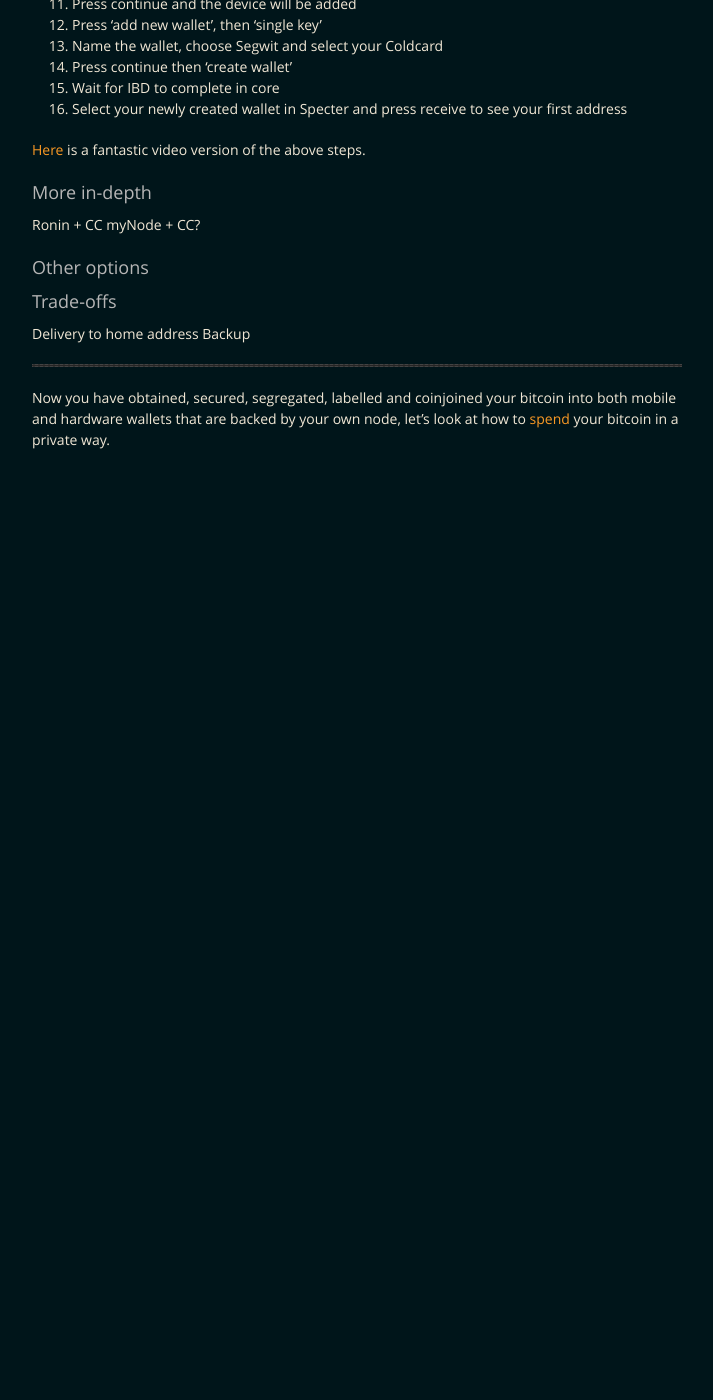
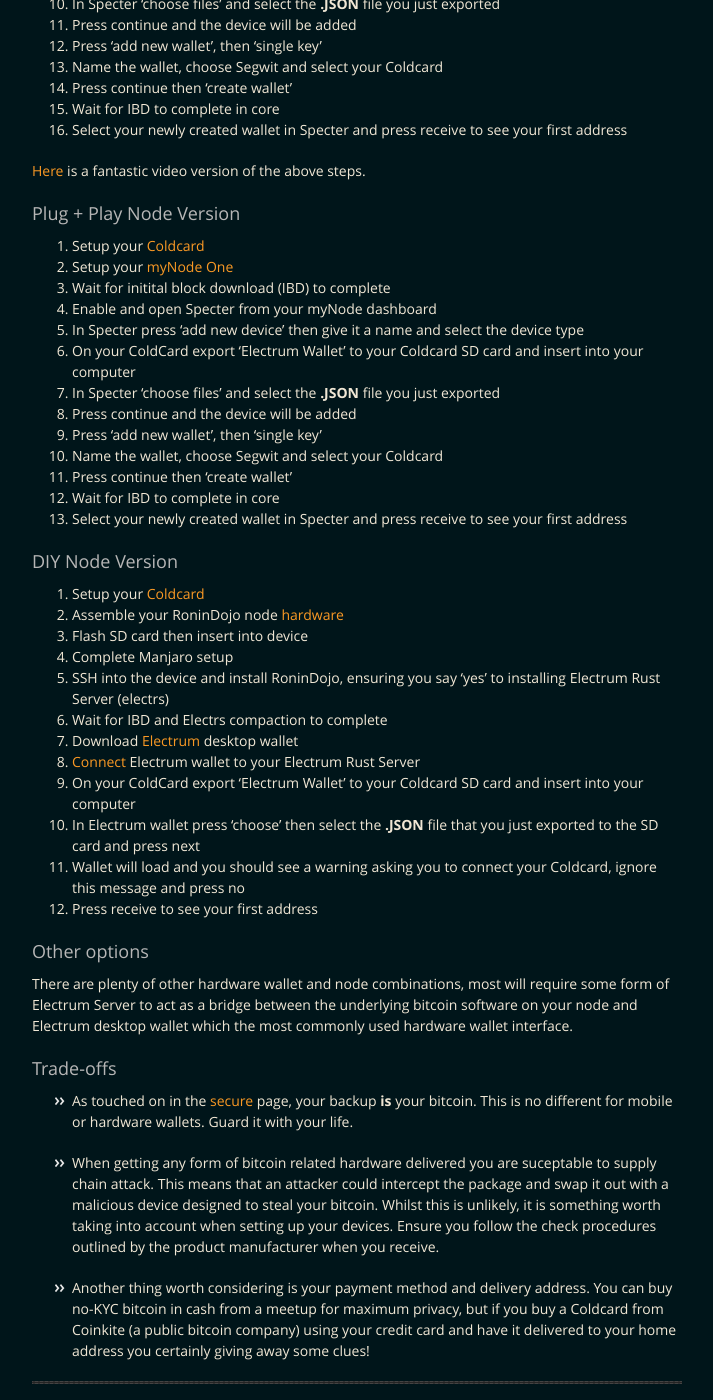
Before and after one commit to BitcoinQnA/BitcoinPrivacyGuide, a Jekyll site: the page built from safeguard.md, in a window 1280 px wide and 1400 px high, scrolled down 986 px. Shown: the whole window, without its empty margins (283-996 px from the left). Built offline with Jekyll 4.4.1, drawn with Linux system fonts in a browser that asks for light colours; before the commit the page ends 1546 px from its top, so only the background shows below that; some of the changed text lies outside the part shown.

Commit message:
Update safeguard.md

```diff
--- a/safeguard.md
+++ b/safeguard.md
@@ -8,8 +8,9 @@ layout: default
 ### Table of Contents
 
 1.  [What is coldstorage?](#why-safeguard)
-2.  [Easy](#easy)
-3.  [More in-depth](#more-indepth)
+2.  [Desktop Node Version](#desktop-node-version)
+3.  [Plug + Play Node](#plug-and-play-node-version)
+3.  [DIY Node](#diy-node-version)
 4.  [Other options](#other-options)
 5.  [Trade-offs](#trade-offs)
 
@@ -20,13 +21,13 @@ So far all we have discussed are mobile wallets that favour convenience because
 
 Cold storage refers to a method of bitcoin storage that has never touched the internet. For most users this takes the form of a hardware wallet which is a dedicated device designed with one aim, to generate and secure your private keys. When looking for a cold storage method, look for 'air gapped' devices like the [Coldcard](https://coldcardwallet.com/) or [Cobo Vault](https://cobo.com/hardware-wallet/cobo-vault). These devices never need to be plugged into your *potentially* malware infected computer to sign transactions and allow you to spend your bitcoin, adding a huge layer of protection from attack.
 
-### Easy
+### Desktop Node Version
 
 **Specter + Bitcoin Core + Coldcard**
 
 1.  Setup your [Coldcard](https://coldcardwallet.com/docs/quick)
 2.  Download [Bitcoin Core](https://bitcoin.org/en/download)
-2.  Open core, go to 'options' and edit the config file and add the line `server=1`
+2.  Open core, go to 'options' and edit the config file to add the line `server=1`
 3.  Restart core, initital block download (IBD) will now recommence.
 4.  Download [Specter Desktop](https://github.com/cryptoadvance/specter-desktop/releases)
 5.  Select 'run local Specter server'
@@ -43,19 +44,50 @@ Cold storage refers to a method of bitcoin storage that has never touched the in
 
 [Here](https://www.youtube.com/watch?v=4koKF2MDXtk) is a fantastic video version of the above steps.
 
-### More in-depth
+### Plug + Play Node Version
 
-Ronin + CC
-myNode + CC?
+1.  Setup your [Coldcard](https://coldcardwallet.com/docs/quick)
+2.  Setup your [myNode One](http://mynodebtc.com/guide/getting_started)
+3.  Wait for initital block download (IBD) to complete
+4.  Enable and open Specter from your myNode dashboard
+5.  In Specter press 'add new device' then give it a name and select the device type
+6.  On your ColdCard export 'Electrum Wallet' to your Coldcard SD card and insert into your computer
+7.  In Specter 'choose files' and select the **.JSON** file you just exported
+8.  Press continue and the device will be added
+9.  Press 'add new wallet', then 'single key'
+10. Name the wallet, choose Segwit and select your Coldcard
+11. Press continue then 'create wallet'
+12. Wait for IBD to complete in core
+13. Select your newly created wallet in Specter and press receive to see your first address
+
+### DIY Node Version
+
+1.  Setup your [Coldcard](https://coldcardwallet.com/docs/quick)
+2.  Assemble your RoninDojo node [hardware](https://wiki.ronindojo.io/en/hardware)
+3.  Flash SD card then insert into device
+4.  Complete Manjaro setup
+5.  SSH into the device and install RoninDojo, ensuring you say 'yes' to installing Electrum Rust Server (electrs)
+6.  Wait for IBD and Electrs compaction to complete
+7.  Download [Electrum](https://electrum.org/#download) desktop wallet
+8.  [Connect](https://wiki.ronindojo.io/en/gui-setup/step5) Electrum wallet to your Electrum Rust Server
+9.  On your ColdCard export 'Electrum Wallet' to your Coldcard SD card and insert into your computer
+10. In Electrum wallet press 'choose' then select the **.JSON** file that you just exported to the SD card and press next
+11. Wallet will load and you should see a warning asking you to connect your Coldcard, ignore this message and press no
+12. Press receive to see your first address
+
 
 ### Other options
 
+There are plenty of other hardware wallet and node combinations, most will require some form of Electrum Server to act as a bridge between the underlying bitcoin software on your node and Electrum desktop wallet which the most commonly used hardware wallet interface.
 
 
 ### Trade-offs
 
-Delivery to home address
-Backup
+* As touched on in the [secure](https://bitcoinprivacy.guide/secure.html) page, your backup **is** your bitcoin. This is no different for mobile or hardware wallets. Guard it with your life.
+
+* When getting any form of bitcoin related hardware delivered you are suceptable to supply chain attack. This means that an attacker could intercept the package and swap it out with a malicious device designed to steal your bitcoin. Whilst this is unlikely, it is something worth taking into account when setting up your devices. Ensure you follow the check procedures outlined by the product manufacturer when you receive.
+
+* Another thing worth considering is your payment method and delivery address. You can buy no-KYC bitcoin in cash from a meetup for maximum privacy, but if you buy a Coldcard from Coinkite (a public bitcoin company) using your credit card and have it delivered to your home address you certainly giving away some clues!
 
 
   ***
```
